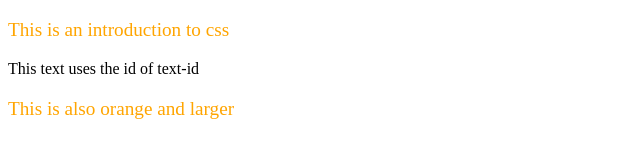
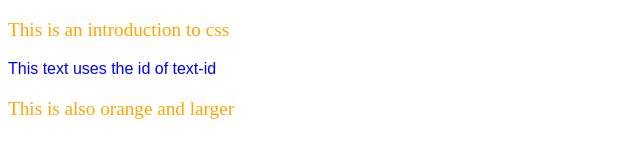
Before and after one commit to Hafsa-Woyessa/-ICS2O-Unit3-01-HTML, a plain HTML site: page index.html in a window 1280 px wide. Shown: the whole page, without its empty margins (0-640 px from the left). Drawn offline with Linux system fonts and the light colour scheme.

Commit message:
lien 8 and 11

```diff
--- a/style.css
+++ b/style.css
@@ -5,6 +5,6 @@
 }
 
 #text-id {
-  font-family:"Arial,sans-serif;
+  font-family:"Arial", sans-serif;
   color:blue
 }
```
